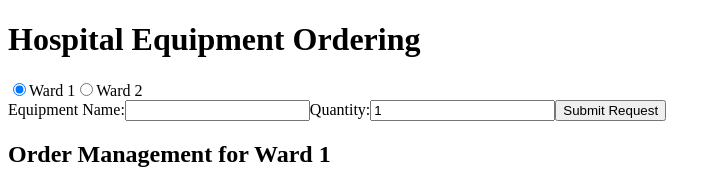
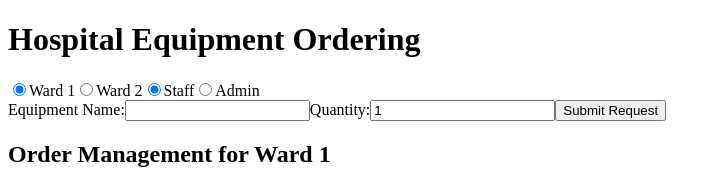
Before and after one commit to bloofish/hospital-equipment-ordering, a React app in the folder client/: page / in a window 1280 px wide. Shown: the top 172 px of the page, without its empty margins (0-721 px from the left). Built offline with nearby package versions, Linux system fonts and the light colour scheme; no server answers.

Commit message:
Added admin option in the SignIn component that changes the options seen in OrderManagement.

```diff
--- a/client/src/App.js
+++ b/client/src/App.js
@@ -5,13 +5,14 @@ import SignIn from "./SignIn";
 
 function App() {
   const [wardId, setWardId] = useState(1);
+  const [isAdmin, setIsAdmin] = useState(0);
 
   return (
     <div>
       <h1>Hospital Equipment Ordering</h1>
-      <SignIn setWardId={setWardId} />
+      <SignIn setWardId={setWardId} setIsAdmin={setIsAdmin} />
       <EquipmentForm ward={wardId} />
-      <OrderManagement ward={wardId} />
+      <OrderManagement ward={wardId} isAdmin={isAdmin} />
     </div>
   );
 }
--- a/client/src/OrderManagement.js
+++ b/client/src/OrderManagement.js
@@ -1,6 +1,6 @@
 import React, { useState, useEffect } from "react";
 
-function OrderManagement({ ward }) {
+function OrderManagement({ ward, isAdmin }) {
   const [orders, setOrders] = useState([]);
   const [deleteOrderId, setDeleteOrderId] = useState();
   const [cancelOrderId, setCancelOrderId] = useState();
@@ -57,10 +57,18 @@ function OrderManagement({ ward }) {
             <p>Equipment: {order.equipment_name}</p>
             <p>Quantity: {order.quantity}</p>
             <p>Status: {order.status}</p>
+            {(order.status == "pending" && isAdmin == "1") && (
             <button onClick={() => updateOrder(order.id, "sent")}>Sent</button>
+            )}
+            {(order.status == "sent" || isAdmin == "1") && (
             <button onClick={() => updateOrder(order.id, "delivered")}>Delivered</button>
+            )}
+            {(order.status == "pending" || isAdmin == "1") && (
             <button onClick={() => updateOrder(order.id, "cancel")}>Cancel</button>
-            <button onClick={() => deleteOrder(order.id)}>Complete</button>
+            )}
+            {(order.status == "delivered" || order.status == "cancel" || isAdmin == "1") && (
+            <button onClick={() => deleteOrder(order.id)}>Delete</button>
+            )}
           </li>
         ))}
       </ul>
--- a/client/src/SignIn.js
+++ b/client/src/SignIn.js
@@ -1,13 +1,19 @@
 import React, { useState } from "react";
 
-function SignIn({ setWardId }) {
+function SignIn({ setWardId , setIsAdmin}) {
   const [selectedWard, setSelectedWard] = useState(1);
+  const [isAdminSelected, setIsAdminSelected] = useState(0);
+
 
   const handleOptionChange = (event) => {
     setSelectedWard(event.target.value);
     const ward = event.target.value;
     setWardId(ward); //send ward_id to App.js
-
+  };
+  const handleAdminChange = (event) => {
+    setIsAdminSelected(event.target.value);
+    const admin = event.target.value;
+    setIsAdmin(admin); // send admin to App.js
   };
 
   return (
@@ -33,6 +39,28 @@ function SignIn({ setWardId }) {
           />
             Ward 2
         </label>
+        <label>
+          <input
+            type="radio"
+            name="admin"
+            value="0"
+            checked={isAdminSelected == "0"}
+            onChange={handleAdminChange}
+          />
+            Staff
+        </label>
+        <label>
+          <input
+            type="radio"
+            name="admin"
+            value="1"
+            checked={isAdminSelected == "1"}
+            onChange={handleAdminChange}
+          />
+            Admin
+        </label>
+
+
       </form>
     </div>
   );
```
